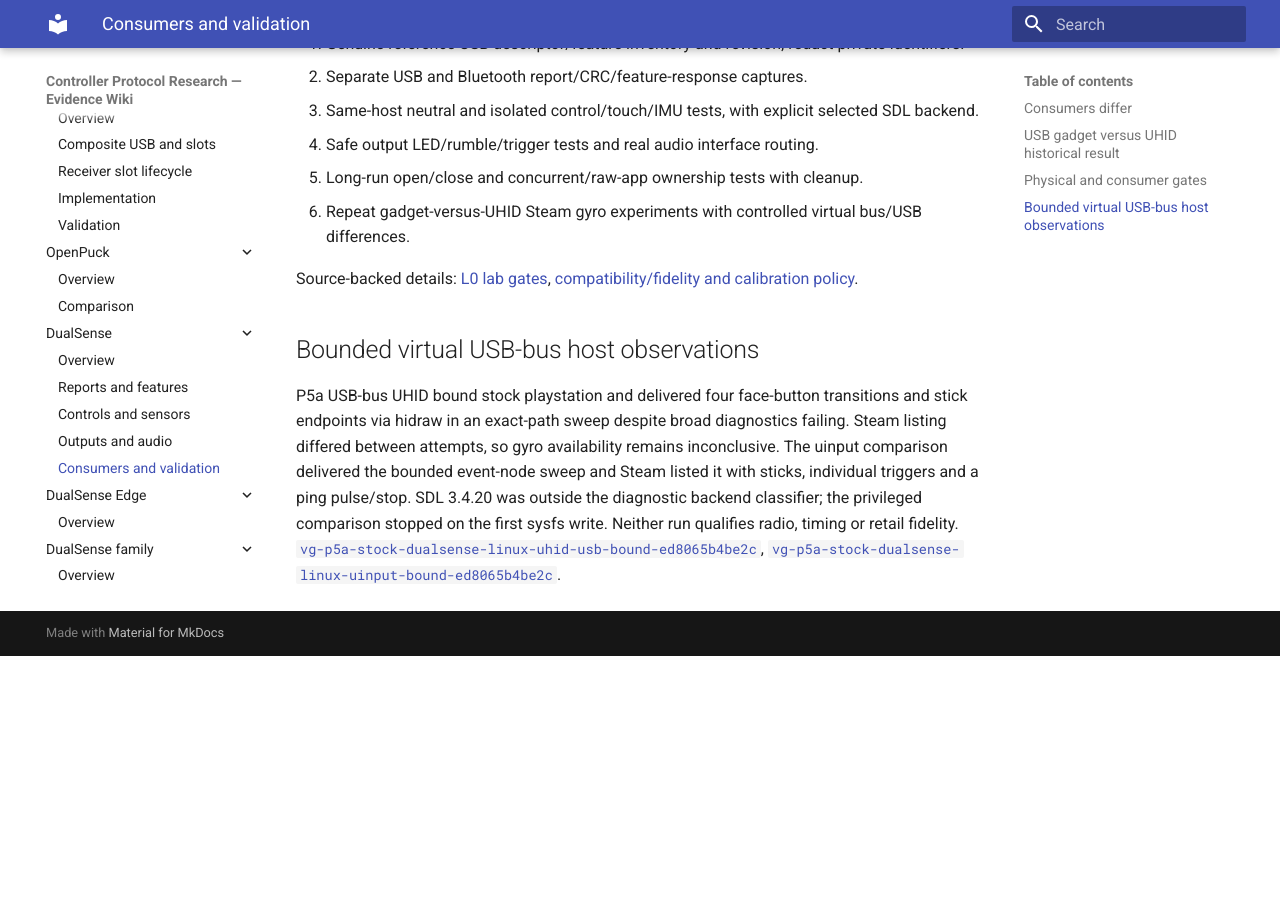
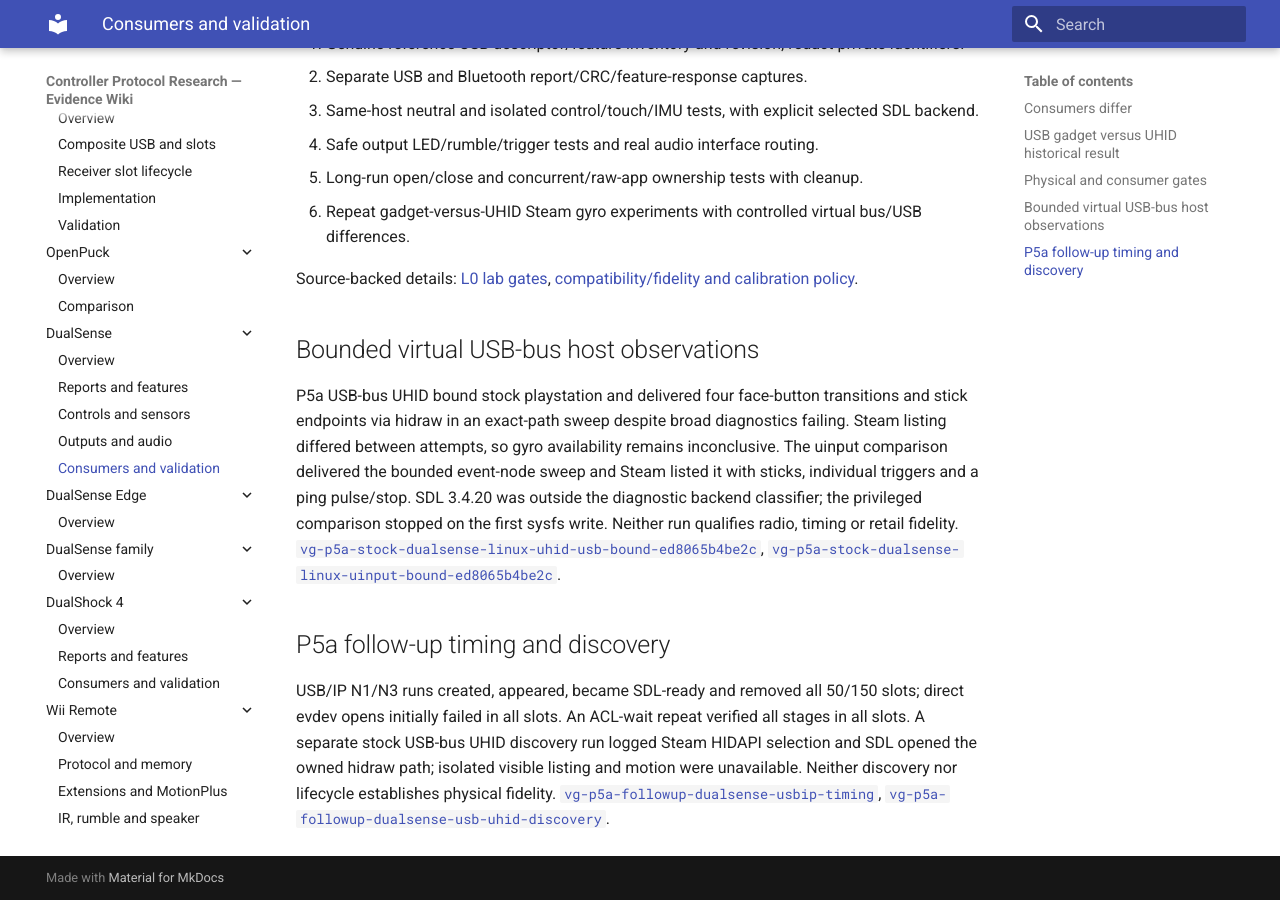
Before and after one commit to anderstvoss/controller-protocol-research, an MkDocs documentation site: the page built from docs/wiki/pages/controllers/dualsense/consumers-and-validation.md, in a window 1280 px wide and 900 px high, scrolled down 956 px. Built offline with MkDocs 1.6.1 and Material for MkDocs 9.7.7, drawn with Linux system fonts in a browser that asks for light colours; before the commit the page ends 1612 px from its top, so only the background shows below that.

Commit message:
Wiki: record Steam selector evidence and P5a follow-up host observations

```diff
--- a/docs/wiki/pages/controllers/dualsense/consumers-and-validation.md
+++ b/docs/wiki/pages/controllers/dualsense/consumers-and-validation.md
@@ -28,3 +28,7 @@ Source-backed details: [L0 lab gates](https://github.com/anderstvoss/controller-
 ## Bounded virtual USB-bus host observations
 
 P5a USB-bus UHID bound stock playstation and delivered four face-button transitions and stick endpoints via hidraw in an exact-path sweep despite broad diagnostics failing. Steam listing differed between attempts, so gyro availability remains inconclusive. The uinput comparison delivered the bounded event-node sweep and Steam listed it with sticks, individual triggers and a ping pulse/stop. SDL 3.4.20 was outside the diagnostic backend classifier; the privileged comparison stopped on the first sysfs write. Neither run qualifies radio, timing or retail fidelity. [`vg-p5a-stock-dualsense-linux-uhid-usb-bound-ed8065b4be2c`](https://github.com/anderstvoss/controller-protocol-research/blob/eb7887bf1aacc1b0baf6f5e973cac2ee41090c4e/records/experiment/vg-p5a-stock-dualsense-linux-uhid-usb-bound-ed8065b4be2c.json), [`vg-p5a-stock-dualsense-linux-uinput-bound-ed8065b4be2c`](https://github.com/anderstvoss/controller-protocol-research/blob/eb7887bf1aacc1b0baf6f5e973cac2ee41090c4e/records/experiment/vg-p5a-stock-dualsense-linux-uinput-bound-ed8065b4be2c.json).
+
+## P5a follow-up timing and discovery
+
+USB/IP N1/N3 runs created, appeared, became SDL-ready and removed all 50/150 slots; direct evdev opens initially failed in all slots. An ACL-wait repeat verified all stages in all slots. A separate stock USB-bus UHID discovery run logged Steam HIDAPI selection and SDL opened the owned hidraw path; isolated visible listing and motion were unavailable. Neither discovery nor lifecycle establishes physical fidelity. [`vg-p5a-followup-dualsense-usbip-timing`](https://github.com/anderstvoss/controller-protocol-research/blob/eb7887bf1aacc1b0baf6f5e973cac2ee41090c4e/records/experiment/vg-p5a-followup-dualsense-usbip-timing.json), [`vg-p5a-followup-dualsense-usb-uhid-discovery`](https://github.com/anderstvoss/controller-protocol-research/blob/eb7887bf1aacc1b0baf6f5e973cac2ee41090c4e/records/experiment/vg-p5a-followup-dualsense-usb-uhid-discovery.json).
```
Also changed, not shown: docs/wiki/pages/controllers/dualshock4/consumers-and-validation.md (+4 -0 lines), docs/wiki/pages/controllers/steam-controller-2026/protocol.md (+4 -0 lines), docs/wiki/pages/controllers/switch-pro/validation.md (+4 -0 lines), docs/wiki/pages/controllers/xbox360/validation.md (+4 -0 lines).
